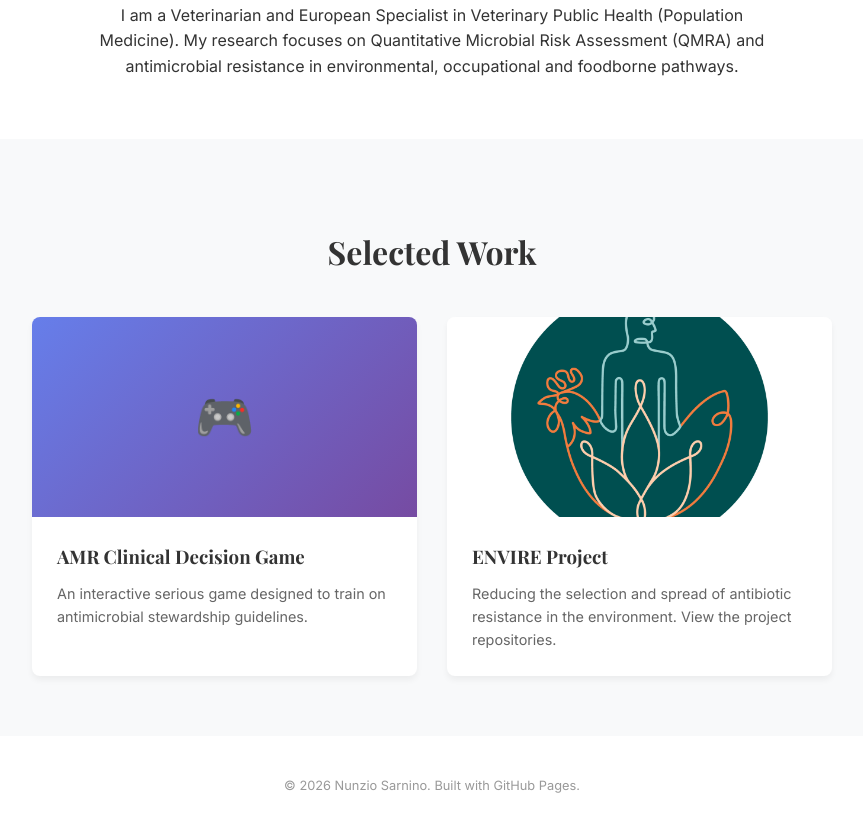
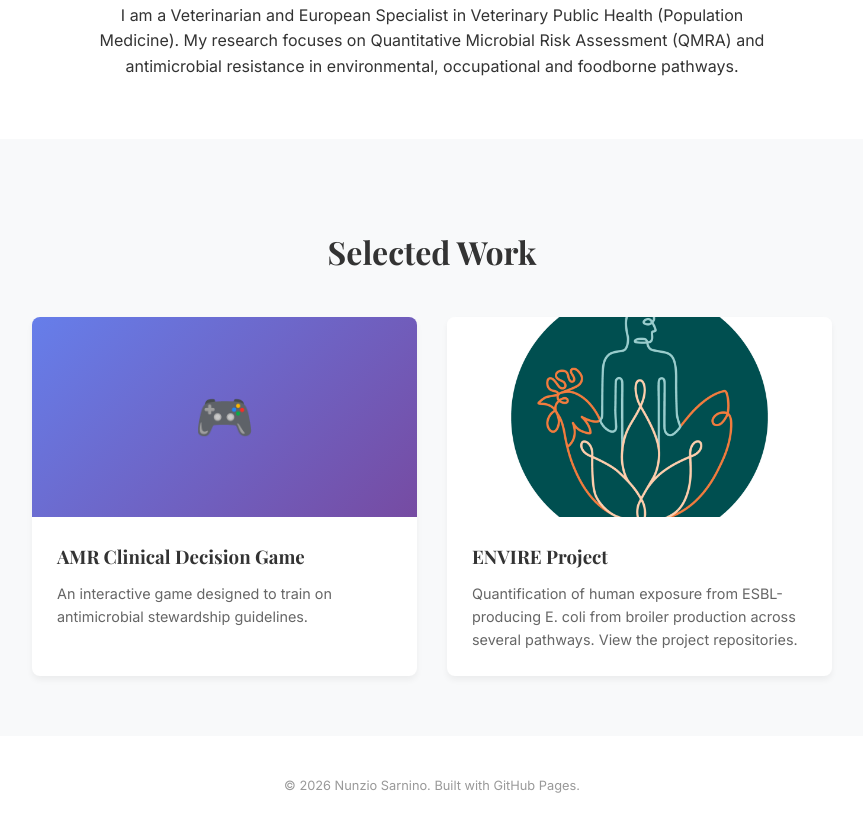
Before and after one commit to nunziosarnino/nunziosarnino.github.io, a plain HTML site: page index.html in a window 1280 px wide. Shown: the part 452-1289 px from the top of the page, without its empty margins (208-1071 px from the left). Drawn offline with nearby package versions, Linux system fonts and the light colour scheme; a web font is replaced by a local one.

Commit message:
Update index.html

```diff
--- a/index.html
+++ b/index.html
@@ -217,7 +217,7 @@
                 <div class="card-img game-bg">🎮</div>
                 <div class="card-content">
                     <h3>AMR Clinical Decision Game</h3>
-                    <p>An interactive serious game designed to train on antimicrobial stewardship guidelines.</p>
+                    <p>An interactive game designed to train on antimicrobial stewardship guidelines.</p>
                 </div>
             </a>
 
@@ -227,7 +227,7 @@
                 </div>
                 <div class="card-content">
                     <h3>ENVIRE Project</h3>
-                    <p>Reducing the selection and spread of antibiotic resistance in the environment. View the project repositories.</p>
+                    <p>Quantification of human exposure from ESBL-producing E. coli from broiler production across several pathways. View the project repositories.</p>
                 </div>
             </a>
 
```
